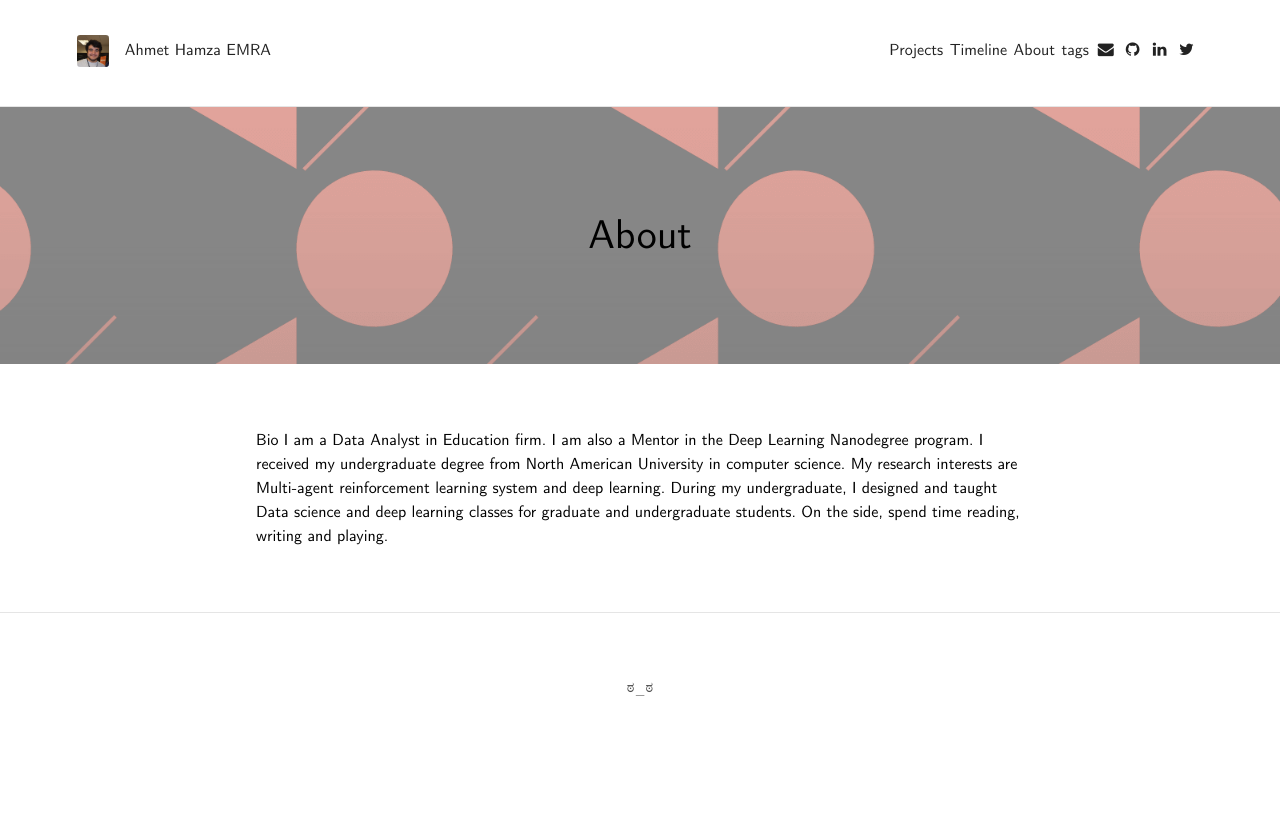
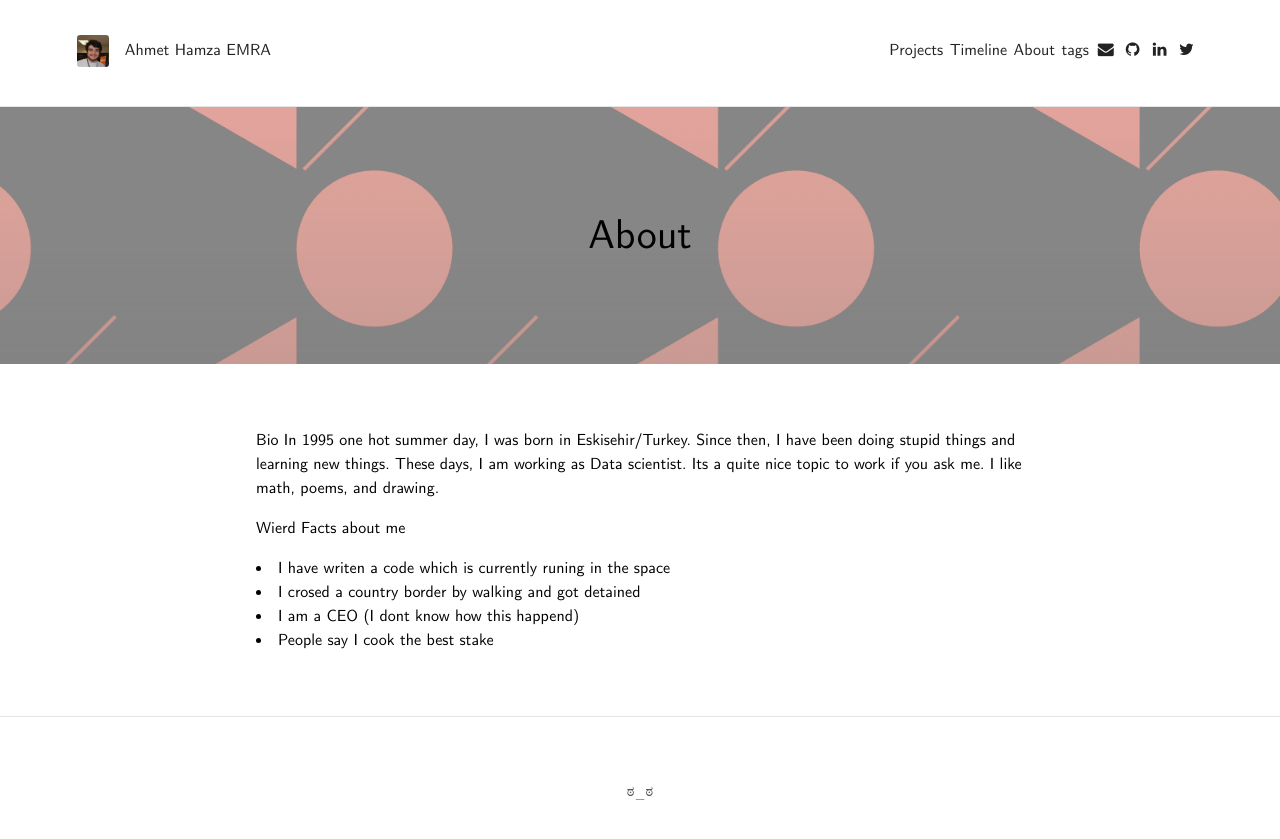
Before and after one commit to AhmetHamzaEmra/ahmethamzaemra.github.io, a Jekyll site: the page built from about.md, in a window 1280 px wide. Shown: the top 839 px of the page. Built offline with Jekyll 4.4.1, drawn with Linux system fonts in a browser that asks for light colours; nearby versions of some CDN libraries.

Commit message:
about change

```diff
--- a/about.md
+++ b/about.md
@@ -6,4 +6,10 @@ feature-img: "assets/img/sample_feature_img_2.png"
 ---
 
 
-**Bio** I am a Data Analyst in Education firm. I am also a Mentor in the Deep Learning Nanodegree program. I received my undergraduate degree from North American University in computer science. My research interests are Multi-agent reinforcement learning system and deep learning. During my undergraduate, I designed and taught Data science and deep learning classes for graduate and undergraduate students. On the side, spend time reading, writing and playing.
+**Bio** In 1995 one hot summer day, I was born in Eskisehir/Turkey. Since then, I have been doing stupid things and learning new things. These days, I am working as Data scientist. Its a quite nice topic to work if you ask me. I like math, poems, and drawing.
+
+Wierd Facts about me
+* I have writen a code which is currently runing in the space
+* I crosed a country border by walking and got detained
+* I am a CEO (I dont know how this happend)
+* People say I cook the best stake
```
